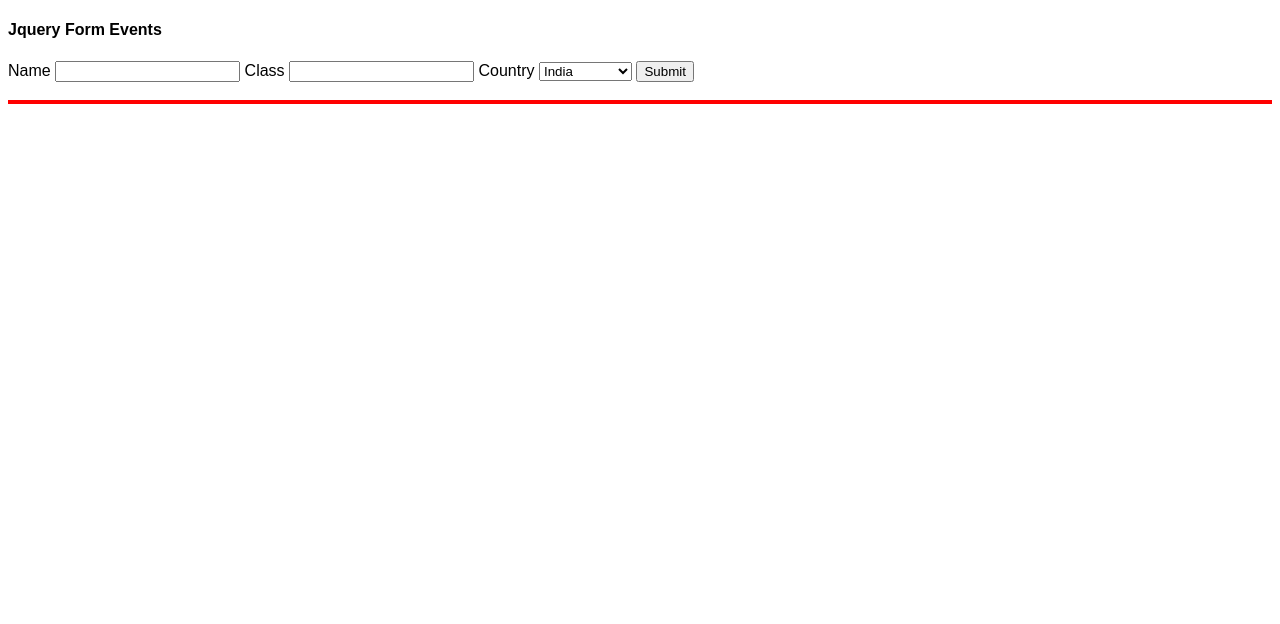
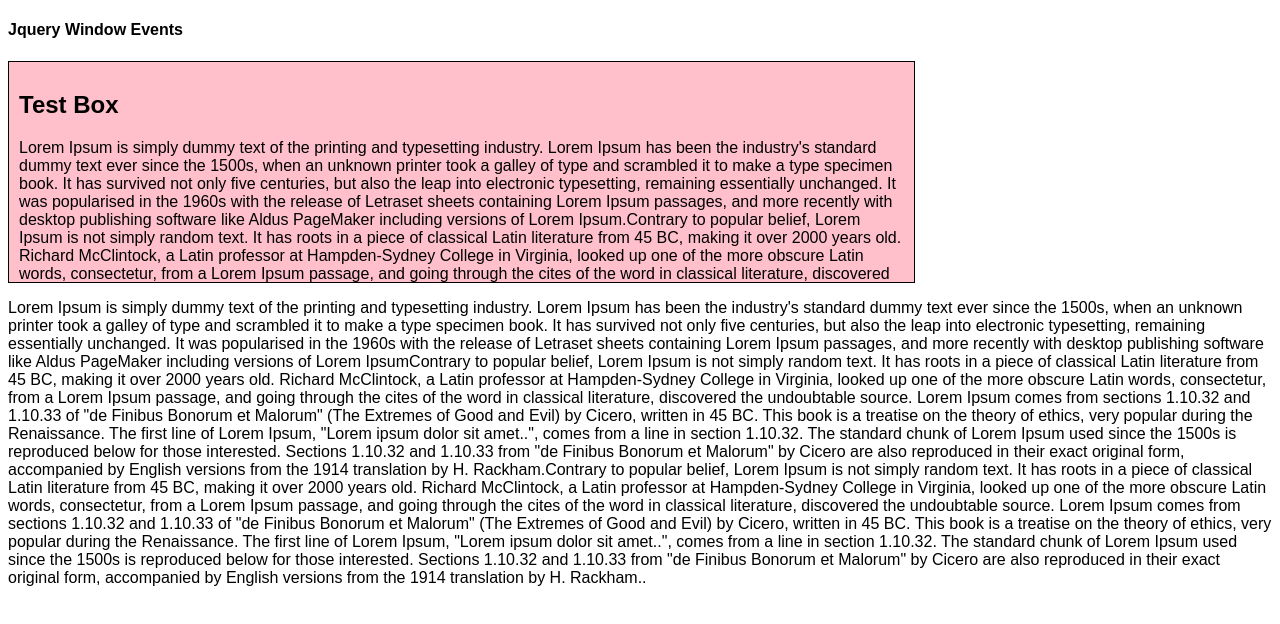
Before and after one commit to iamkanishka/Jquery-Practice, a plain HTML site: page index.html in a window 1280 px wide. Drawn offline with Linux system fonts and the light colour scheme.

Commit message:
jQuery Window Events

```diff
--- a/css/styles.css
+++ b/css/styles.css
@@ -2,13 +2,10 @@
 body{ font-family: arial}
 #box{
     padding: 10px;
+    width: 70%;
+    height: 200px;
     background-color:pink;
-    color: black;
+    border: 1px solid #000;
+    overflow: auto;
 
 }
-
-
-
-p{
-    font-size: 16px;
-}
--- a/index.html
+++ b/index.html
@@ -1,5 +1,6 @@
 <!DOCTYPE html>
 <html lang="en">
+
 <head>
     <meta charset="UTF-8">
     <meta http-equiv="X-UA-Compatible" content="IE=edge">
@@ -7,27 +8,37 @@
     <title>Document</title>
     <link rel="stylesheet" href="css/styles.css">
 </head>
+
 <body>
-    <h4>Jquery Form Events</h4>
-   <form action="#" id="sform">
-      <label for="">Name</label> <input type="text" name="name" id="sname">
-      <label for="">Class</label> <input type="text" name="class" id="sclass">
-      <label for="">Country</label>
-      <select name="" id="scountry">
-        <option value="India">India</option>
-        <option value="Pakistan">Pakistan</option>
-        <option value="Bangladesh">Bangladesh</option>
-        <option value="Sri Lanka">Sri Lanka</option>
-        <option value="Nepal">Nepal</option>
+    <h4>Jquery Window Events</h4>
+    <div id="box">
+        <h2>Test Box</h2>
+        <p>Lorem Ipsum is simply dummy text of the printing and typesetting industry. Lorem Ipsum has been the
+            industry's standard dummy text ever since the 1500s, when an unknown printer took a galley of type and
+            scrambled it to make a type specimen book. It has survived not only five centuries, but also the leap into
+            electronic typesetting, remaining essentially unchanged. It was popularised in the 1960s with the release of
+            Letraset sheets containing Lorem Ipsum passages, and more recently with desktop publishing software like
+            Aldus PageMaker including versions of Lorem Ipsum.Contrary to popular belief, Lorem Ipsum is not simply random text. It has roots in a piece of classical Latin literature from 45 BC, making it over 2000 years old. Richard McClintock, a Latin professor at Hampden-Sydney College in Virginia, looked up one of the more obscure Latin words, consectetur, from a Lorem Ipsum passage, and going through the cites of the word in classical literature, discovered the undoubtable source. Lorem Ipsum comes from sections 1.10.32 and 1.10.33 of "de Finibus Bonorum et Malorum" (The Extremes of Good and Evil) by Cicero, written in 45 BC. This book is a treatise on the theory of ethics, very popular during the Renaissance. The first line of Lorem Ipsum, "Lorem ipsum dolor sit amet..", comes from a line in section 1.10.32.
 
-      </select>
-     <input type="submit" value="Submit">
-   </form>
-   <br>
-   <div id="test" style="border: 2px solid red;"></div>
+The standard chunk of Lorem Ipsum used since the 1500s is reproduced below for those interested. Sections 1.10.32 and 1.10.33 from "de Finibus Bonorum et Malorum" by Cicero are also reproduced in their exact original form, accompanied by English versions from the 1914 translation by H. Rackham.Contrary to popular belief, Lorem Ipsum is not simply random text. It has roots in a piece of classical Latin literature from 45 BC, making it over 2000 years old. Richard McClintock, a Latin professor at Hampden-Sydney College in Virginia, looked up one of the more obscure Latin words, consectetur, from a Lorem Ipsum passage, and going through the cites of the word in classical literature, discovered the undoubtable source. Lorem Ipsum comes from sections 1.10.32 and 1.10.33 of "de Finibus Bonorum et Malorum" (The Extremes of Good and Evil) by Cicero, written in 45 BC. This book is a treatise on the theory of ethics, very popular during the Renaissance. The first line of Lorem Ipsum, "Lorem ipsum dolor sit amet..", comes from a line in section 1.10.32.
 
-   <script src="js/jquery.js"></script>
-   <script src="js/event.js"></script>
+The standard chunk of Lorem Ipsum used since the 1500s is reproduced below for those interested. Sections 1.10.32 and 1.10.33 from "de Finibus Bonorum et Malorum" by Cicero are also reproduced in their exact original form, accompanied by English versions from the 1914 translation by H. Rackham.?</p>
+    </div>
+    <p>Lorem Ipsum is simply dummy text of the printing and typesetting industry. Lorem Ipsum has been the industry's
+        standard dummy text ever since the 1500s, when an unknown printer took a galley of type and scrambled it to make
+        a type specimen book. It has survived not only five centuries, but also the leap into electronic typesetting,
+        remaining essentially unchanged. It was popularised in the 1960s with the release of Letraset sheets containing
+        Lorem Ipsum passages, and more recently with desktop publishing software like Aldus PageMaker including versions
+        of Lorem IpsumContrary to popular belief, Lorem Ipsum is not simply random text. It has roots in a piece of classical Latin literature from 45 BC, making it over 2000 years old. Richard McClintock, a Latin professor at Hampden-Sydney College in Virginia, looked up one of the more obscure Latin words, consectetur, from a Lorem Ipsum passage, and going through the cites of the word in classical literature, discovered the undoubtable source. Lorem Ipsum comes from sections 1.10.32 and 1.10.33 of "de Finibus Bonorum et Malorum" (The Extremes of Good and Evil) by Cicero, written in 45 BC. This book is a treatise on the theory of ethics, very popular during the Renaissance. The first line of Lorem Ipsum, "Lorem ipsum dolor sit amet..", comes from a line in section 1.10.32.
+
+The standard chunk of Lorem Ipsum used since the 1500s is reproduced below for those interested. Sections 1.10.32 and 1.10.33 from "de Finibus Bonorum et Malorum" by Cicero are also reproduced in their exact original form, accompanied by English versions from the 1914 translation by H. Rackham.Contrary to popular belief, Lorem Ipsum is not simply random text. It has roots in a piece of classical Latin literature from 45 BC, making it over 2000 years old. Richard McClintock, a Latin professor at Hampden-Sydney College in Virginia, looked up one of the more obscure Latin words, consectetur, from a Lorem Ipsum passage, and going through the cites of the word in classical literature, discovered the undoubtable source. Lorem Ipsum comes from sections 1.10.32 and 1.10.33 of "de Finibus Bonorum et Malorum" (The Extremes of Good and Evil) by Cicero, written in 45 BC. This book is a treatise on the theory of ethics, very popular during the Renaissance. The first line of Lorem Ipsum, "Lorem ipsum dolor sit amet..", comes from a line in section 1.10.32.
+
+The standard chunk of Lorem Ipsum used since the 1500s is reproduced below for those interested. Sections 1.10.32 and 1.10.33 from "de Finibus Bonorum et Malorum" by Cicero are also reproduced in their exact original form, accompanied by English versions from the 1914 translation by H. Rackham..</p>
+
+
+    <script src="js/jquery.js"></script>
+    <script src="js/event.js"></script>
 
 </body>
+
 </html>
--- a/js/event.js
+++ b/js/event.js
@@ -1,21 +1,8 @@
 $(document).ready(function(){
- $('#sname, #sclass, #scountry').focus(function(){
-    $(this).css("background-color",'lime');
- })
- $('#sname, #sclass, #scountry').blur(function(){
-    $(this).css("background-color",'white');
- })
- $('#scountry').change(function(){
-   // $(this).css("background-color",'orange')
-  const a=  $(this).val();
-  $('#test').html(a);
-
- })
- $('#sname, #sclass').select(function(){
-    $(this).css("background-color",'yellow');
- })
-
- $('#sform').submit(function(){
-   alert('From Submitted');
- })
+  $('#box').scroll(function(){
+   console.log('You are scrolling');
+  })
+  $(window).resize(function(){
+   console.log('You are reseising');
+  })
 })
```
Also changed, not shown: 1 other file.
